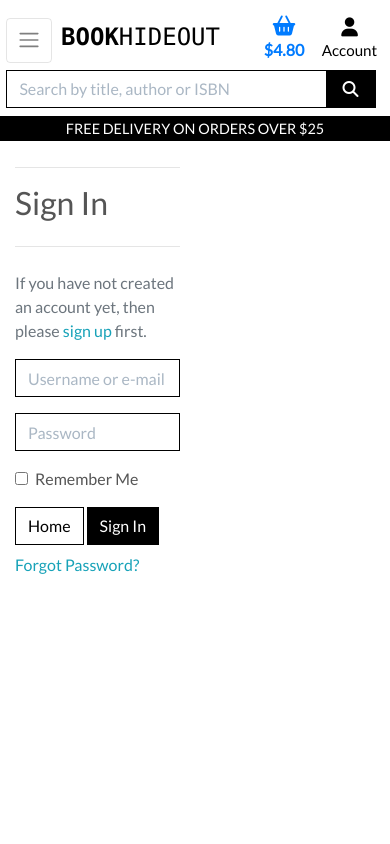
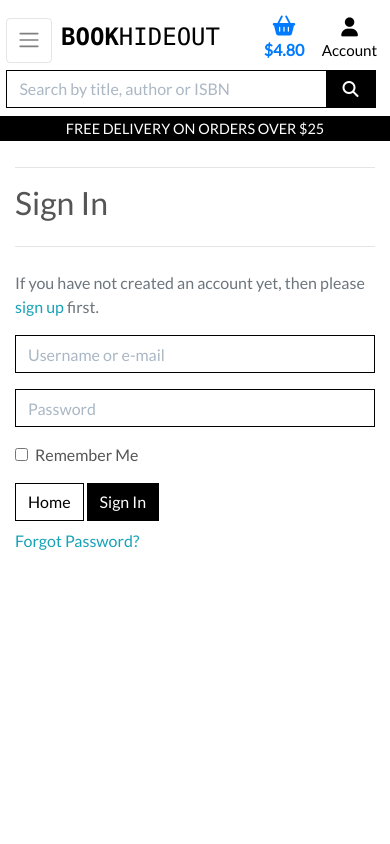
Before and after one commit to 4n4ru/CI-PP5-Book-Hideout, a Django app: page /accounts/login/ in a window 390 px wide. Run offline with Django 3.2, Linux system fonts and the light colour scheme; parts of the project's set-up code (start-up, migrations or seed data) failed here and were passed over; some libraries are stand-ins or nearby versions.

Commit message:
Fix: allauth page layout for mobile

```diff
--- a/templates/allauth/account/base.html
+++ b/templates/allauth/account/base.html
@@ -4,7 +4,7 @@
     <div class="container header-container">
         <div class="white-overlay"></div>
         <div class="row">
-            <div class="col-6 mt-3">
+            <div class="col-12 col-md-6 mt-3">
                 <div class="allauth-form-inner-content">
                     {% block inner_content %}
                     {% endblock %}
--- a/templates/includes/mobile-top-header.html
+++ b/templates/includes/mobile-top-header.html
@@ -41,7 +41,7 @@
                 {% if request.user.is_superuser %}
                     <a href="{% url 'account_logout' %}" class="dropdown-item">Product Management</a>
                 {% endif %}
-                <a href="" class="dropdown-item">My Profile</a>
+                <a href="{% url 'profile' %}" class="dropdown-item">My Profile</a>
                 <a href="{% url 'account_logout' %}" class="dropdown-item">Logout</a>
             {% else %}
                 <a href="{% url 'account_signup' %}" class="dropdown-item">Register</a>
```
